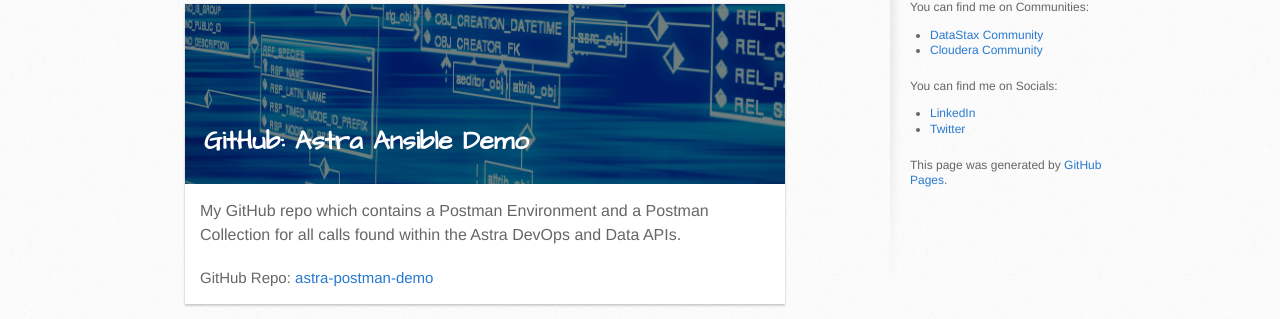
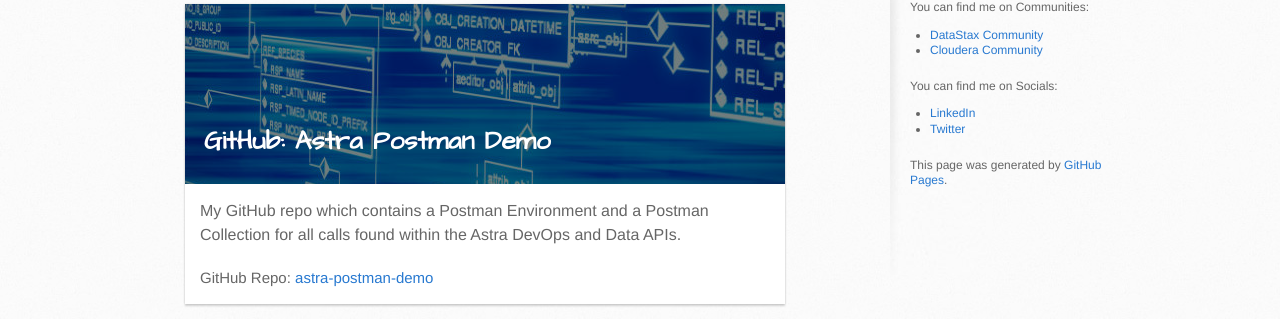
Before and after one commit to ds-steven-matison/ds-steven-matison.github.io, a Jekyll site: the page built from astra_postman.md, in a window 1280 px wide. Shown: the part 533-852 px from the top of the page. Built offline with Jekyll 4.4.1, drawn with Linux system fonts in a browser that asks for light colours.

Commit message:
Update astra_postman.md

```diff
--- a/astra_postman.md
+++ b/astra_postman.md
@@ -20,7 +20,7 @@
         <article class="mui-panel">
           <div class="bg-holder bg-deep-purple" style="background:url(/assets/images/database.jpg) no-repeat center center">
             <span class="post-list-title">
-              <a class="post-link" href="https://github.com/ds-steven-matison/astra-postman-demo">GitHub: Astra Ansible Demo</a>
+              <a class="post-link" href="https://github.com/ds-steven-matison/astra-postman-demo">GitHub: Astra Postman Demo</a>
             </span>
             <div class="img-overlay"></div>
             <a href="https://github.com/ds-steven-matison/astra-postman-demo" class="overlay"></a>
```
